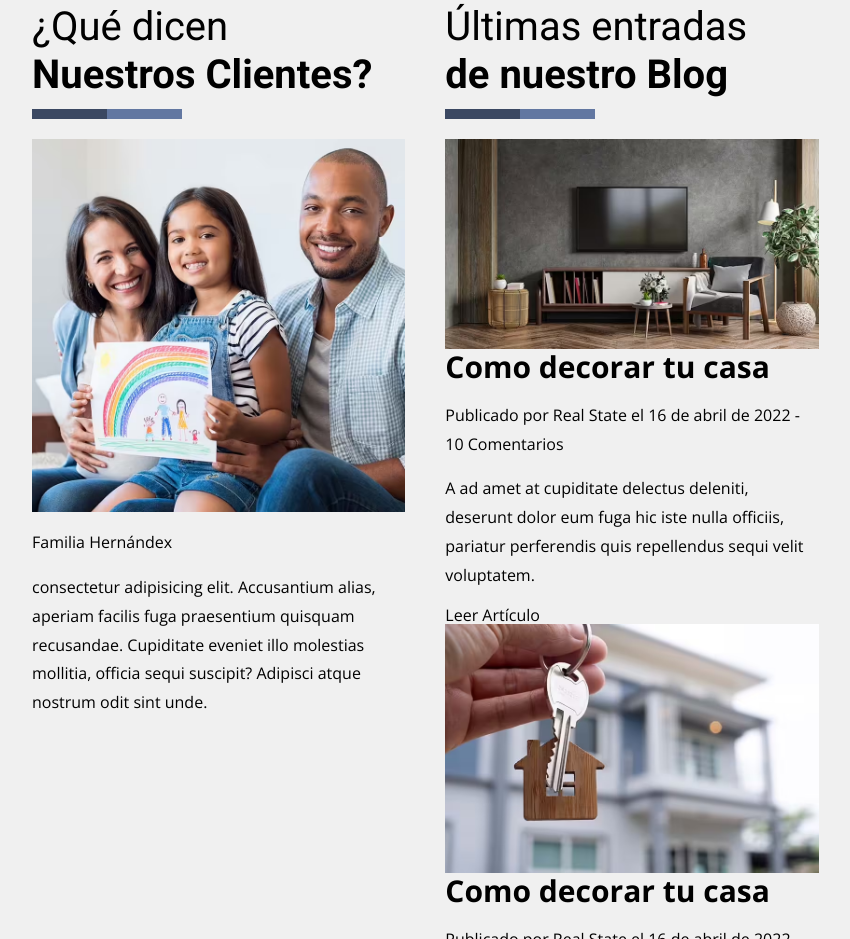
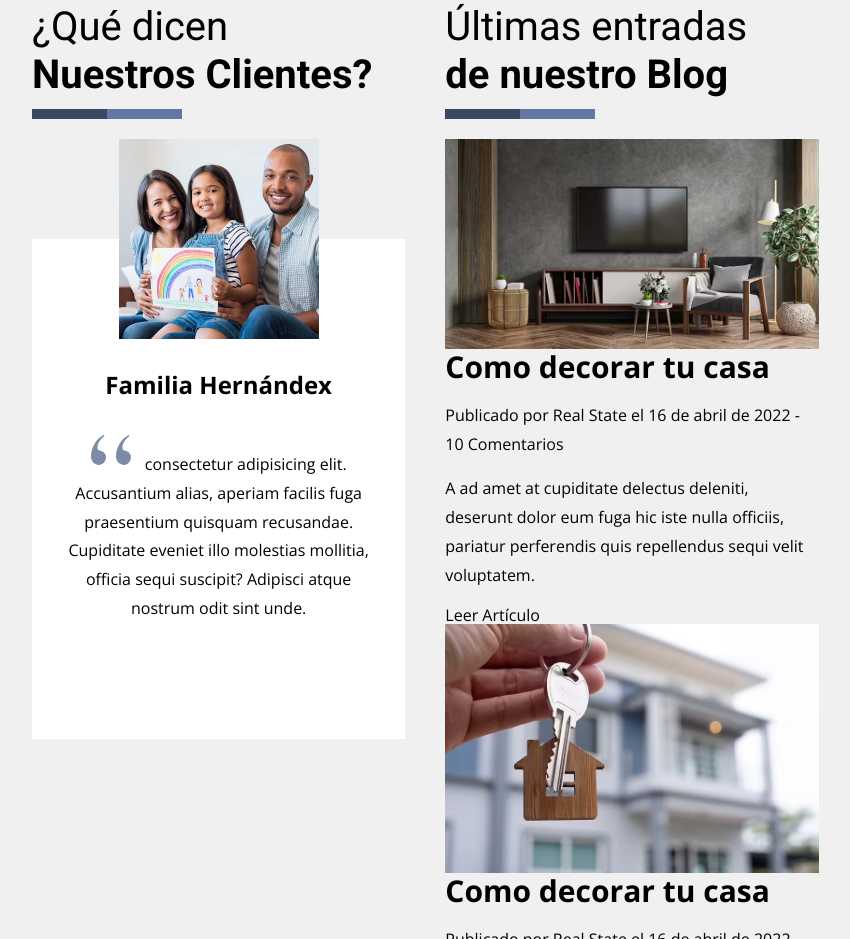
Before and after one commit to dolivare5/real-state, a website: page index.html in a window 1280 px wide. Shown: the part 2763-3702 px from the top of the page, without its empty margins (8-858 px from the left). Drawn offline with nearby package versions, Linux system fonts and the light colour scheme.

Commit message:
Commit Nro. 19. Termine de darle estilos a la seccion de testimonial. Simplemente centre el texto, le di un alto y ancho a la imagen, cambie el color de fondo del contenido por blanco, encime un poco el contenido con margen negativo, agregue padding, cambie el grosor y tamaño de la fuente, agregue unas comilla con before, background image e inline-block

```diff
--- a/src/scss/ui/04-testimoniales-blog/_01_testimonial-blog.scss
+++ b/src/scss/ui/04-testimoniales-blog/_01_testimonial-blog.scss
@@ -18,3 +18,35 @@
         @include m.heading(true);
     }
 }
+
+.testimonial{
+    text-align: center;
+    &__imagen{
+        width: 20rem;
+        margin: 0 auto;
+    }
+
+    &__contenido{
+        background-color: v.$blanco;
+        margin-top: -10rem;
+        padding: 10rem 2rem;
+    }
+
+    &__nombre{
+        font-size: 2.4rem;
+        font-weight: 700;
+    }
+
+    &__texto{
+        &:before{
+            content: '';
+            background-image: url("../img/quote.svg");
+            display: inline-block;
+            background-position: center;
+            margin-right: 1rem;
+            width: 4rem;
+            height: 4rem;
+            background-repeat: no-repeat;
+        }
+    }
+}
```
Also changed, not shown: build/css/app.css, 1 other file.
